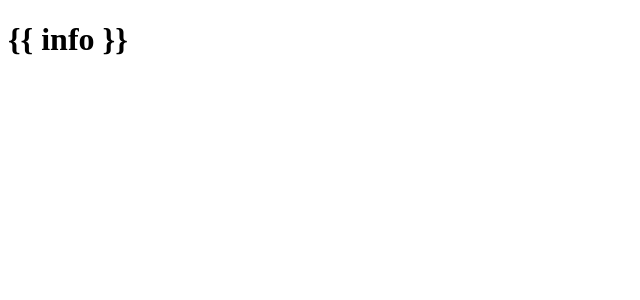
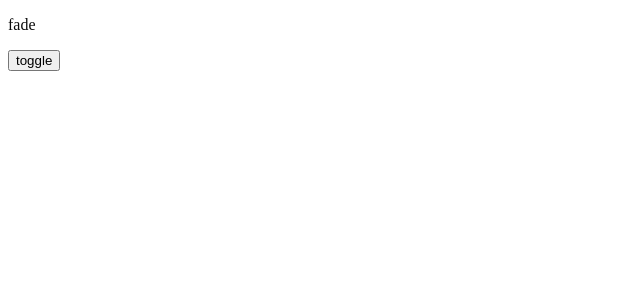
Before and after one commit to frontendway/vue2-analysis, a Vue app: page / in a window 1280 px wide. Shown: the top 300 px of the page, without its empty margins (0-640 px from the left). Built offline with nearby package versions, Linux system fonts and the light colour scheme.

Commit message:
transition

```diff
--- a/src/learn/transition/index.vue
+++ b/src/learn/transition/index.vue
@@ -22,6 +22,6 @@ export default {
   opacity: 0;
 }
 .fade-enter-active, .fade-leave-active{
-  transition: all 1s ease 0s;
+  transition: all 10s ease 0s;
 }
 </style>
--- a/src/main.js
+++ b/src/main.js
@@ -18,7 +18,7 @@ import Vue from 'vue'
 // import Slot from './learn/slot/index.vue'
 // import ScopeSlot from './learn/scope-slot/index.vue'
 // import KeepLearn from './learn/keep-alive/index.vue'
-// import Tran from './learn/transition/index.vue'
+import Tran from './learn/transition/index.vue'
 // import ChangeProps from './learn/obj-props/index.vue'
 
 Vue.config.productionTip = false
@@ -212,7 +212,7 @@ new Vue({
 }) */
 
 // transition
-/* new Vue({
+new Vue({
   el: '#app',
   render: c => c(Tran)
-}) */
+})
```
